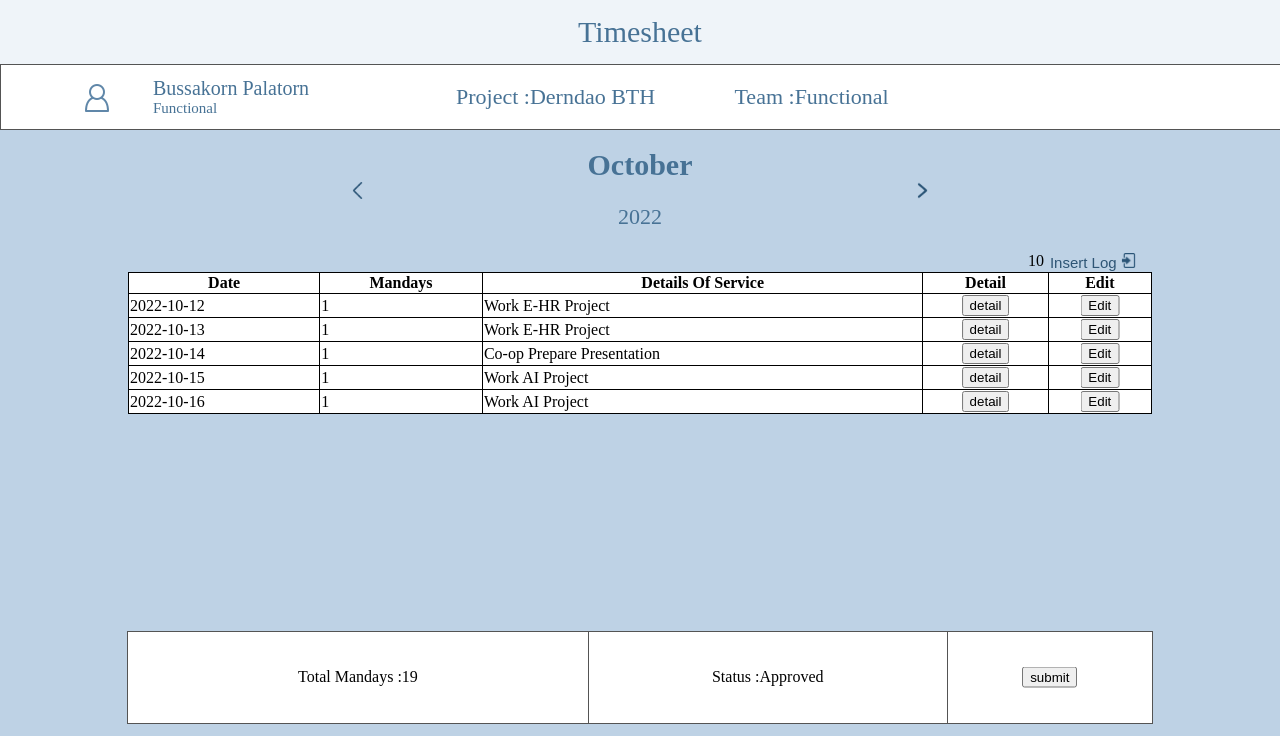
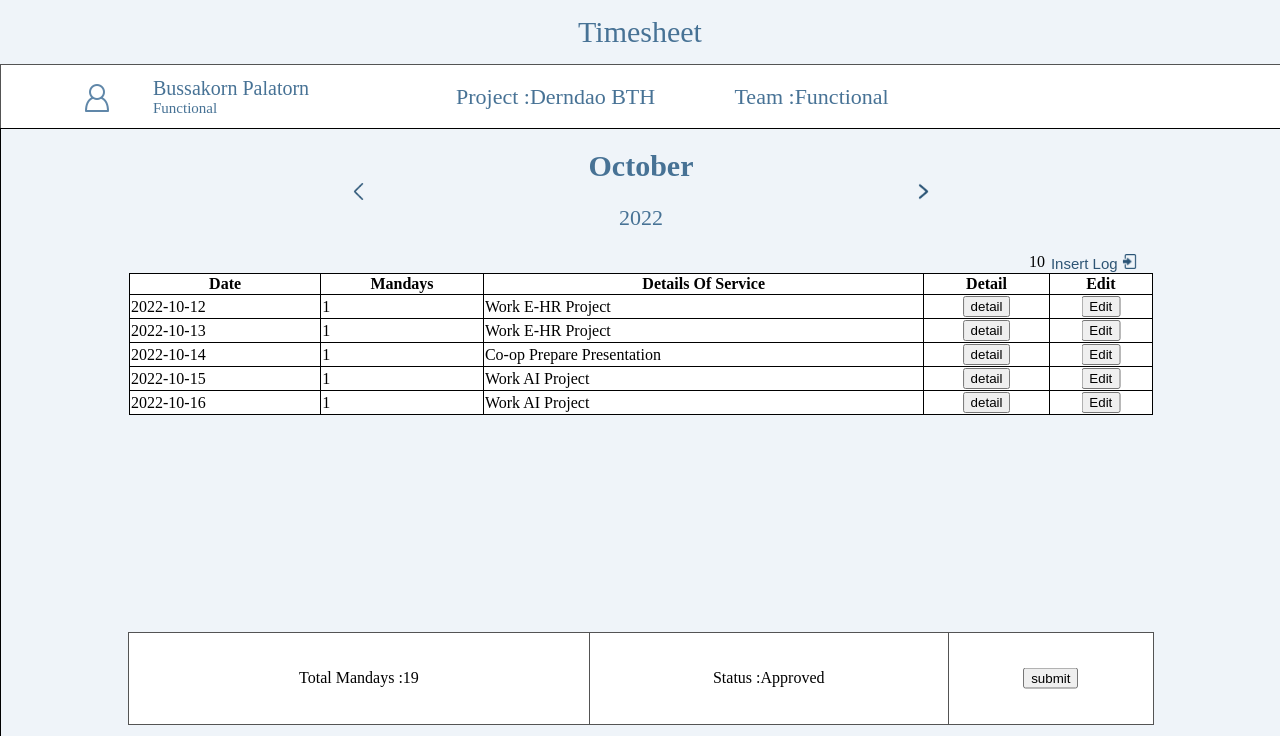
Before and after one commit to KantaphongP/E-HR_System, a PHP site: page / in a window 1280 px wide. Shown: the part 64-800 px from the top of the page. Run offline with PHP 8.4, Linux system fonts and the light colour scheme; data comes from the database, SQL or seed files in the repository.

Commit message:
Update timesheet.php

```diff
--- a/views/timesheet/timesheet.php
+++ b/views/timesheet/timesheet.php
@@ -129,6 +129,9 @@ body{
     left: 0;
     width: 100%;
     height : 76% ;
+    background-color: #EFF4F9;
+    border: solid;
+    border-width: 1px;
 }
 .calendar .cal{
     width: 80%;
```
